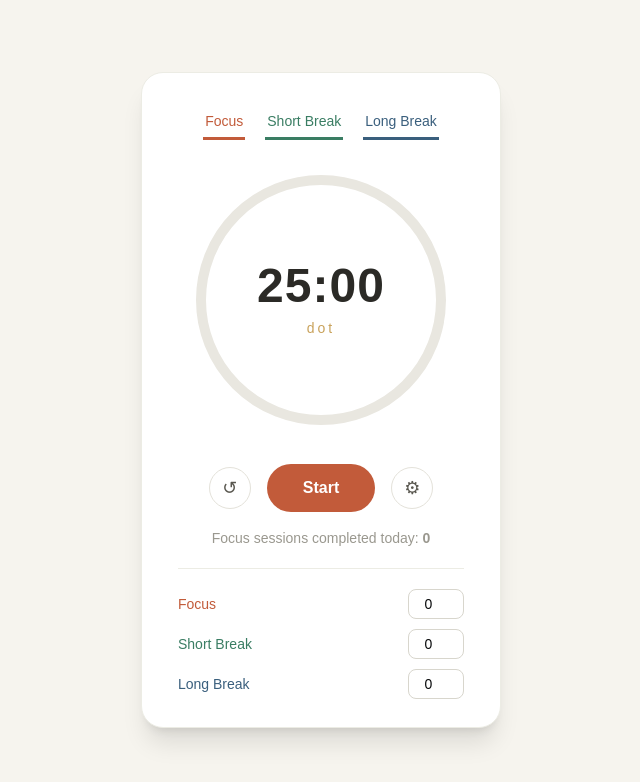
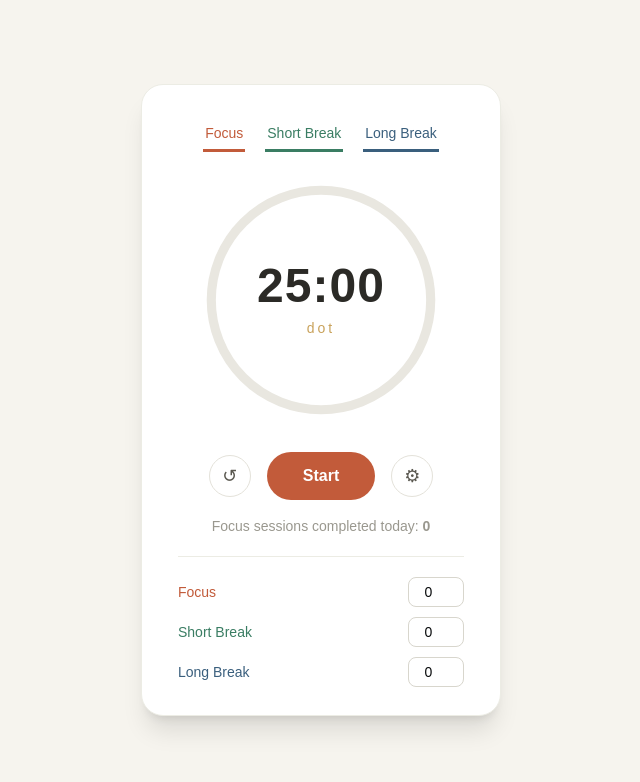
Before and after one commit to haikalbintang/study-mate-ai, a React (Vite) app: page / in a window 1280 px wide. Shown: the top 782 px of the page, without its empty margins (319-959 px from the left). Built offline with nearby package versions, Linux system fonts and the light colour scheme.

Commit message:
feat: adjust timer display size in PomodoroApp component

```diff
--- a/src/components/common/PomodoroApp-v3.tsx
+++ b/src/components/common/PomodoroApp-v3.tsx
@@ -82,7 +82,7 @@ export default function PomodoroApp() {
           ))}
         </nav>
 
-        <div className="relative flex items-center justify-center mx-auto mb-6 w-70 h-70">
+        <div className="relative flex items-center justify-center mx-auto mb-6 w-64 h-64">
           <svg width="280" height="280" viewBox="0 0 280 280">
             <circle
               cx="140"
```
